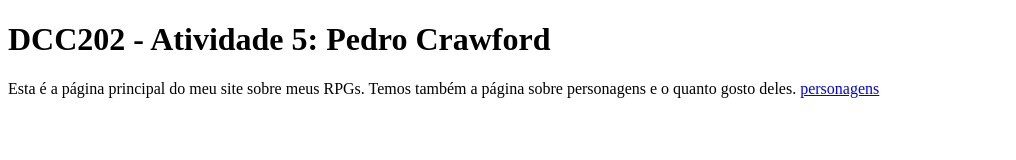
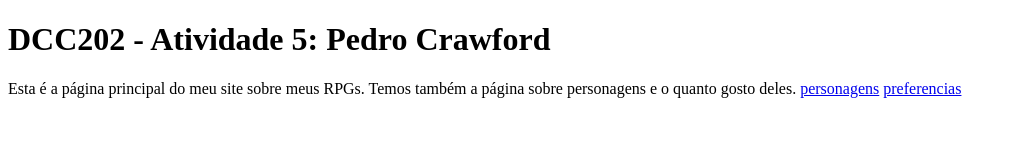
Before and after one commit to ufjf-dcc202/ufjf-dcc202-2023-3-b-atv5-CrawfordPedro, a website: page index.html in a window 1280 px wide. Shown: the whole page, without its empty margins (0-1016 px from the left). Drawn offline with Linux system fonts and the light colour scheme.

Commit message:
adiciona link preferencias

```diff
--- a/index.html
+++ b/index.html
@@ -10,6 +10,7 @@
     <p>
         Esta é a página principal do meu site sobre meus RPGs. Temos também a página sobre personagens e o quanto gosto deles.
         <a href="personagens.html">personagens</a>
+        <a href="preferencias.html">preferencias</a>
     </p>
 </body>
 </html>
```
